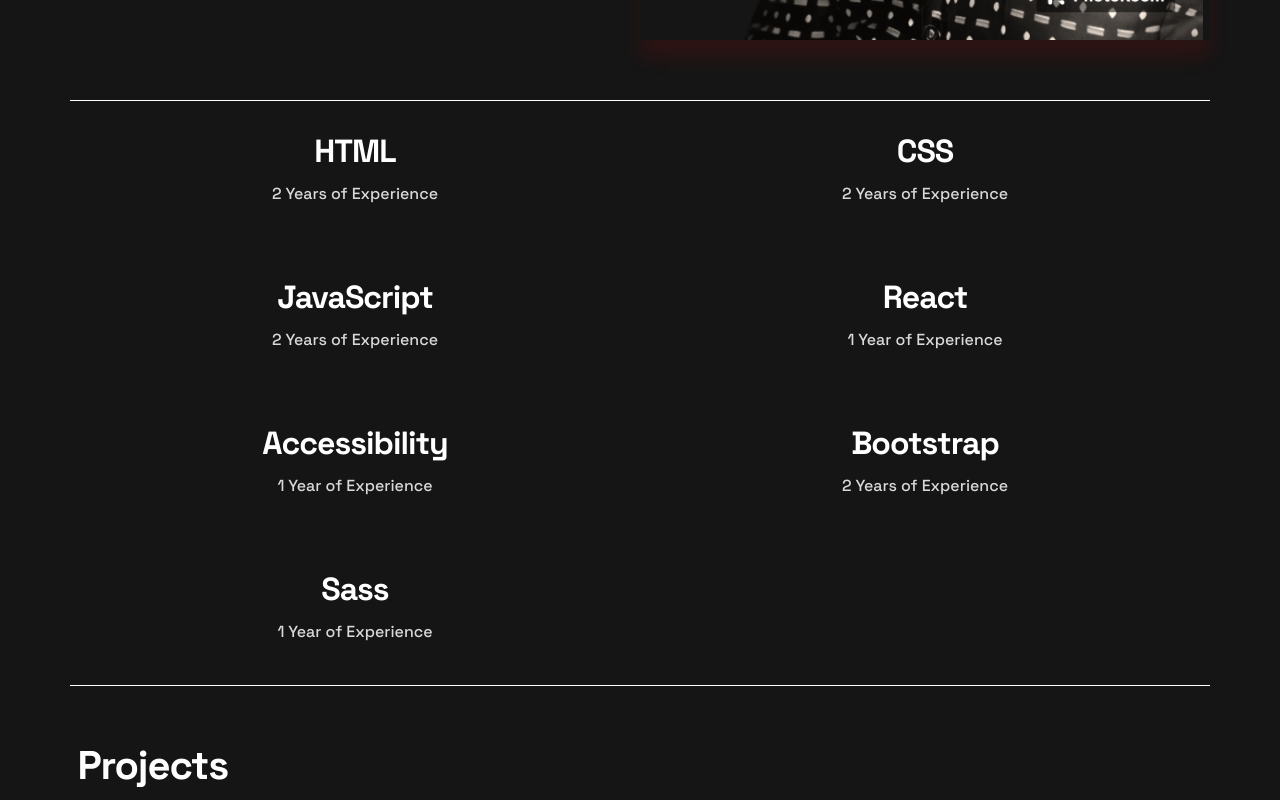
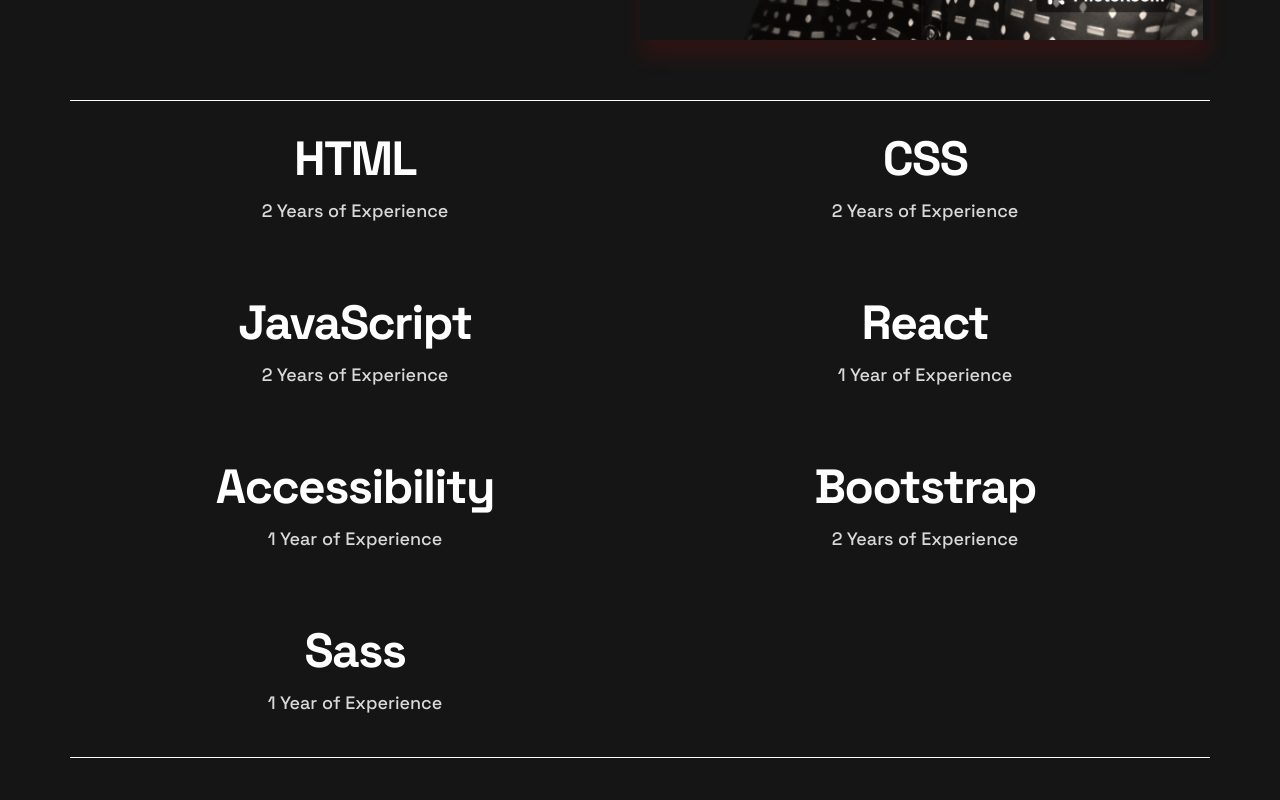
Before and after one commit to ReneRisa/portfolio, a React (Create React App) app: page / in a window 1280 px wide. Shown: the part 900-1700 px from the top of the page. Built offline with nearby package versions, Linux system fonts and the light colour scheme; no server answers.

Commit message:
@media screen

```diff
--- a/src/index.css
+++ b/src/index.css
@@ -332,4 +332,36 @@ code {
   #btnContactMe {
     float: left;
   }
+  #skill-label {
+    line-height: 56px; /* 125% */
+    letter-spacing: -1.5px;
+    font-size: 48px;
+  }
+
+  #experience-label {
+    color: var(--Grey, #d9d9d9);
+    font-weight: 500;
+    line-height: 28px; /* 162.5% */
+    font-size: 18px;
+  }
+  #container-project-title {
+    line-height: 72px; /* 100% */
+    letter-spacing: -2.045px;
+    font-size: 72px;
+  }
+  #contact-title {
+    font-weight: 700;
+    line-height: 72px; /* 100% */
+    letter-spacing: -2.045px;
+    font-size: 72px;
+    margin-top: 15%;
+  }
+
+  #contact-info {
+    margin-top: 5%;
+    font-weight: 500;
+    font-size: 18px;
+    line-height: 28px; /* 162.5% */
+    margin-bottom: 15%;
+  }
 }
```
